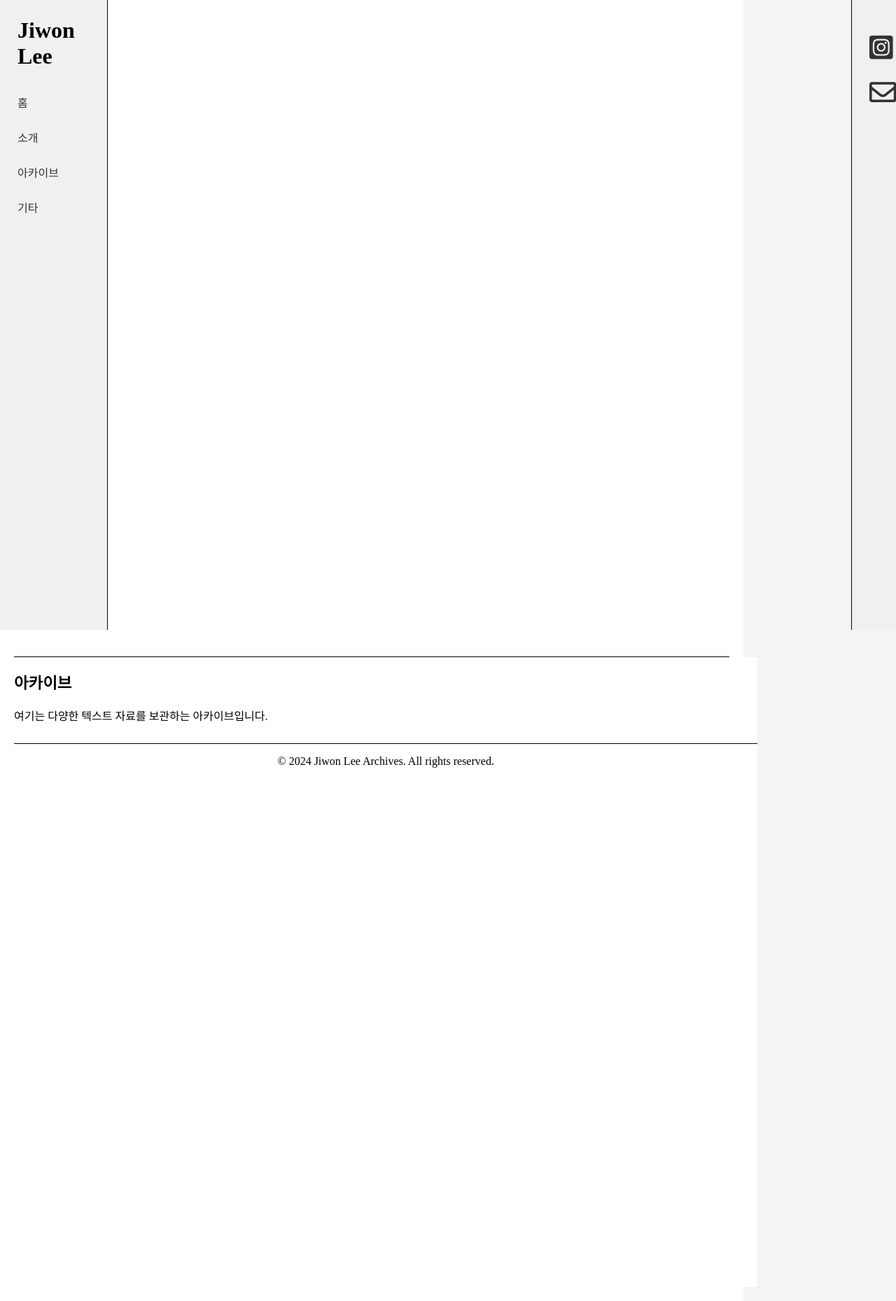
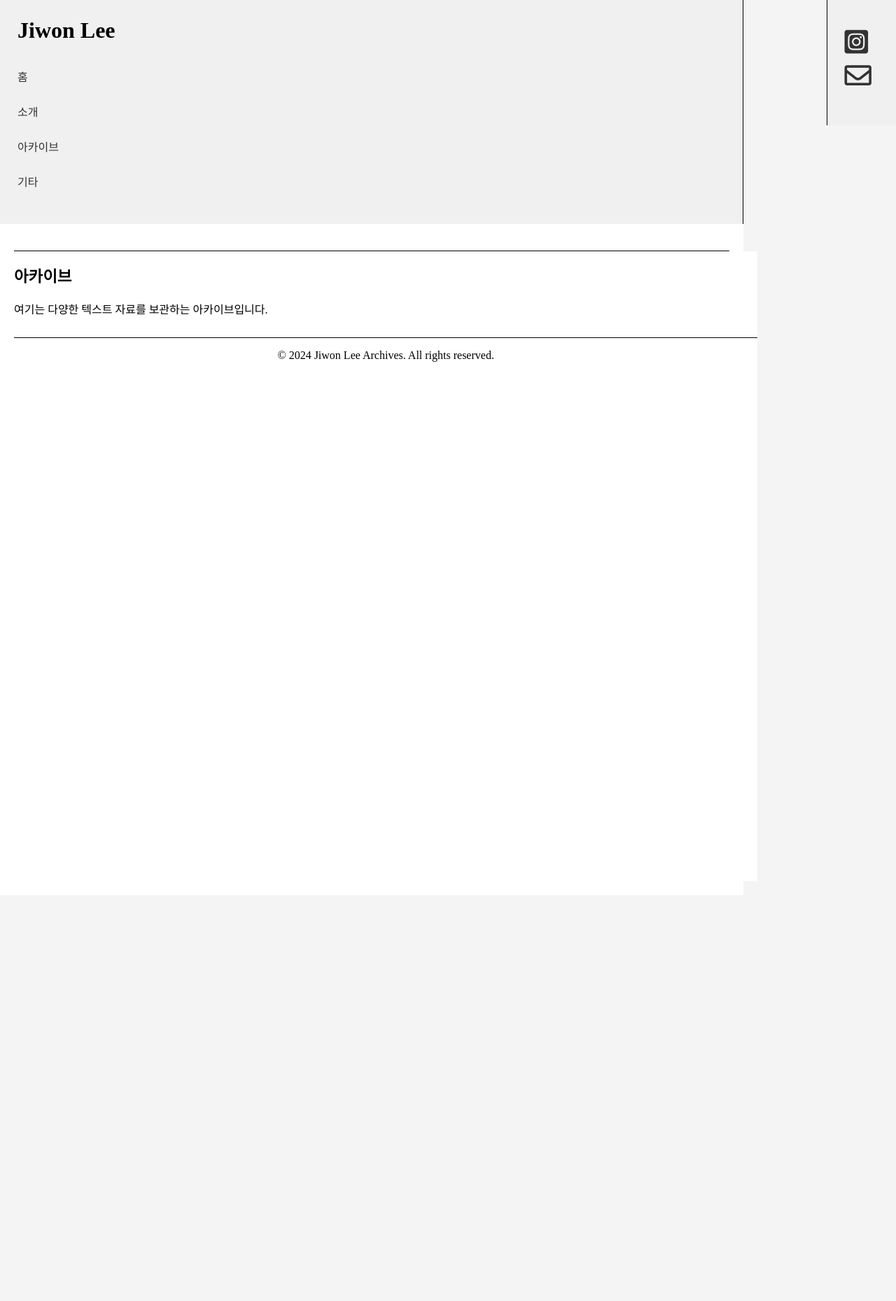
Before and after one commit to LfayeJ/archives, a Jekyll site: the page built from index.html, in a window 1280 px wide. Shown: the whole page at 70% size. Built offline with Jekyll 4.4.1, drawn with Linux system fonts in a browser that asks for light colours; some web fonts are replaced; after the commit the page ends 1279 px from its top, so only the background shows below that.

Commit message:
Update styles.css

```diff
--- a/assets/css/styles.css
+++ b/assets/css/styles.css
@@ -61,7 +61,7 @@
 }
 
 .side-menu {
-  width: 12vw;
+  width: 12%
   min-height: 100vh;
   background-color: #f0f0f0;
   position: left: 0;
@@ -98,9 +98,10 @@
 
 .additional-side-menu {
   position: fixed;
+  display:flex;
   top: 0;
   right: 0;
-  width: 5vw; /* 너비 */
+  width: 5%
   min-height: 100vh; /* 화면 전체 높이 */
   background-color: #f0f0f0; /* 배경색 */
   padding: 25px; /* 내부 여백 */
@@ -125,7 +126,6 @@
 .additional-side-menu ul li a {
   text-decoration: none; /* 링크 밑줄 제거 */
   color: #333; /* 링크 색상 */
-  display:flex;
   align-items: center;
   padding: 8px 0; /* 링크 내부 여백 */
   transition: background-color 0.3s ease; /* 배경색 변화 애니메이션 */
```
